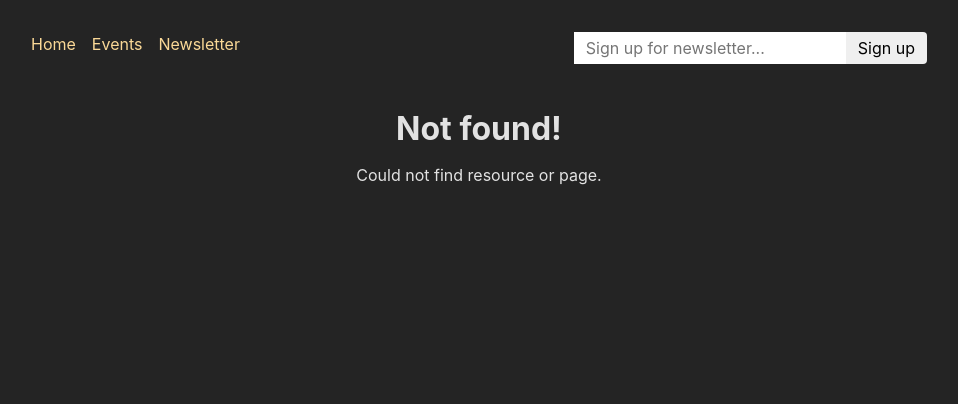
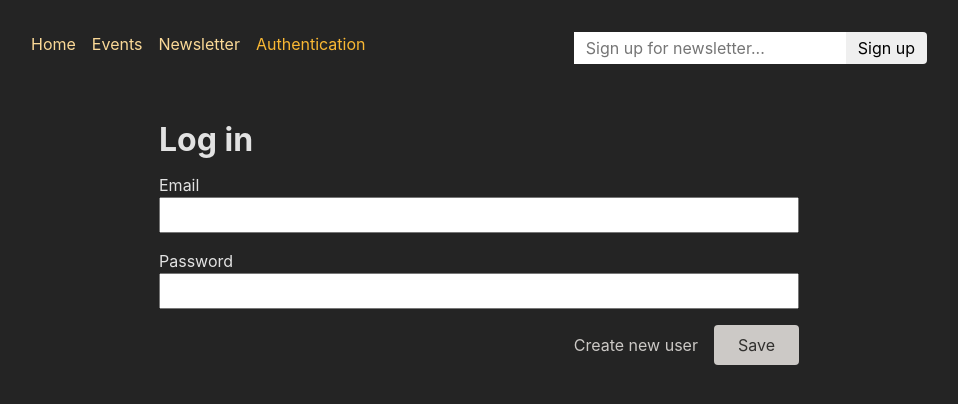
Before and after one commit to MaciejPrzyborowski/React-Event-Manager, a React (Create React App) app in the folder frontend/: page /auth in a window 1280 px wide. Before the commit this address had no page. Shown: the top 404 px of the page, without its empty margins (161-1119 px from the left). Built offline with nearby package versions, Linux system fonts and the light colour scheme.

Commit message:
Added Auth action

```diff
--- a/frontend/src/App.js
+++ b/frontend/src/App.js
@@ -13,6 +13,9 @@
 import ErrorPage from "./pages/Error";
 import { manipulateEventAction } from "./components/EventForm";
 import NewsletterPage, { newsletterAction } from "./pages/Newsletter";
+import AuthenticationPage, {
+  authenticationAction,
+} from "./pages/Authentication";
 
 const router = createBrowserRouter([
   {
@@ -55,6 +58,11 @@
         ],
       },
       {
+        path: "auth",
+        element: <AuthenticationPage />,
+        action: authenticationAction,
+      },
+      {
         path: "newsletter",
         element: <NewsletterPage />,
         action: newsletterAction,
--- a/frontend/src/components/AuthForm.js
+++ b/frontend/src/components/AuthForm.js
@@ -1,19 +1,33 @@
-import { useState } from "react";
-import { Form } from "react-router-dom";
+import {
+  Form,
+  Link,
+  useActionData,
+  useNavigation,
+  useSearchParams,
+} from "react-router-dom";
 
 import classes from "./AuthForm.module.css";
 
 function AuthForm() {
-  const [isLogin, setIsLogin] = useState(true);
+  const data = useActionData();
+  const navigation = useNavigation();
 
-  function switchAuthHandler() {
-    setIsLogin((isCurrentlyLogin) => !isCurrentlyLogin);
-  }
+  const [searchParams] = useSearchParams();
+  const isLogin = searchParams.get("mode") !== "signup";
+  const isSubmitting = navigation.state === "submitting";
 
   return (
     <>
       <Form method="post" className={classes.form}>
         <h1>{isLogin ? "Log in" : "Create a new user"}</h1>
+        {data && data.errors && (
+          <ul>
+            {Object.values(data.errors).map((error) => (
+              <li key={error}>{error}</li>
+            ))}
+          </ul>
+        )}
+        {data && data.message && <p>{data.message}</p>}
         <p>
           <label htmlFor="email">Email</label>
           <input id="email" type="email" name="email" required />
@@ -23,10 +37,12 @@
           <input id="password" type="password" name="password" required />
         </p>
         <div className={classes.actions}>
-          <button onClick={switchAuthHandler} type="button">
+          <Link to={`?mode=${isLogin ? "signup" : "login"}`}>
             {isLogin ? "Create new user" : "Login"}
+          </Link>
+          <button disabled={isSubmitting}>
+            {isSubmitting ? "Submitting..." : "Save"}
           </button>
-          <button>Save</button>
         </div>
       </Form>
     </>
--- a/frontend/src/components/MainNavigation.js
+++ b/frontend/src/components/MainNavigation.js
@@ -39,6 +39,16 @@
               Newsletter
             </NavLink>
           </li>
+          <li>
+            <NavLink
+              to="/auth?mode=login"
+              className={({ isActive }) =>
+                isActive ? classes.active : undefined
+              }
+            >
+              Authentication
+            </NavLink>
+          </li>
         </ul>
       </nav>
       <NewsletterSignup />
--- a/frontend/src/pages/Authentication.js
+++ b/frontend/src/pages/Authentication.js
@@ -1,3 +1,4 @@
+import { json, redirect } from "react-router-dom";
 import AuthForm from "../components/AuthForm";
 
 function AuthenticationPage() {
@@ -5,3 +6,37 @@
 }
 
 export default AuthenticationPage;
+
+export async function authenticationAction({ request }) {
+  const searchParams = new URL(request.url).searchParams;
+  const mode = searchParams.get("mode") || "login";
+
+  if (mode !== "login" && mode !== "signup") {
+    console.log(mode);
+    throw json({ message: "Unsupported mode." }, { status: 422 });
+  }
+
+  const data = await request.formData();
+  const authData = {
+    email: data.get("email"),
+    password: data.get("password"),
+  };
+
+  const response = await fetch("http://localhost:8080/" + mode, {
+    method: "POST",
+    headers: {
+      "Content-Type": "application/json",
+    },
+    body: JSON.stringify(authData),
+  });
+  console.log(response);
+  if (response.status === 422 || response.status === 401) {
+    return response;
+  }
+
+  if (!response.ok) {
+    throw json({ message: "Could not authenticate user." }, { status: 500 });
+  }
+
+  return redirect("/");
+}
```
